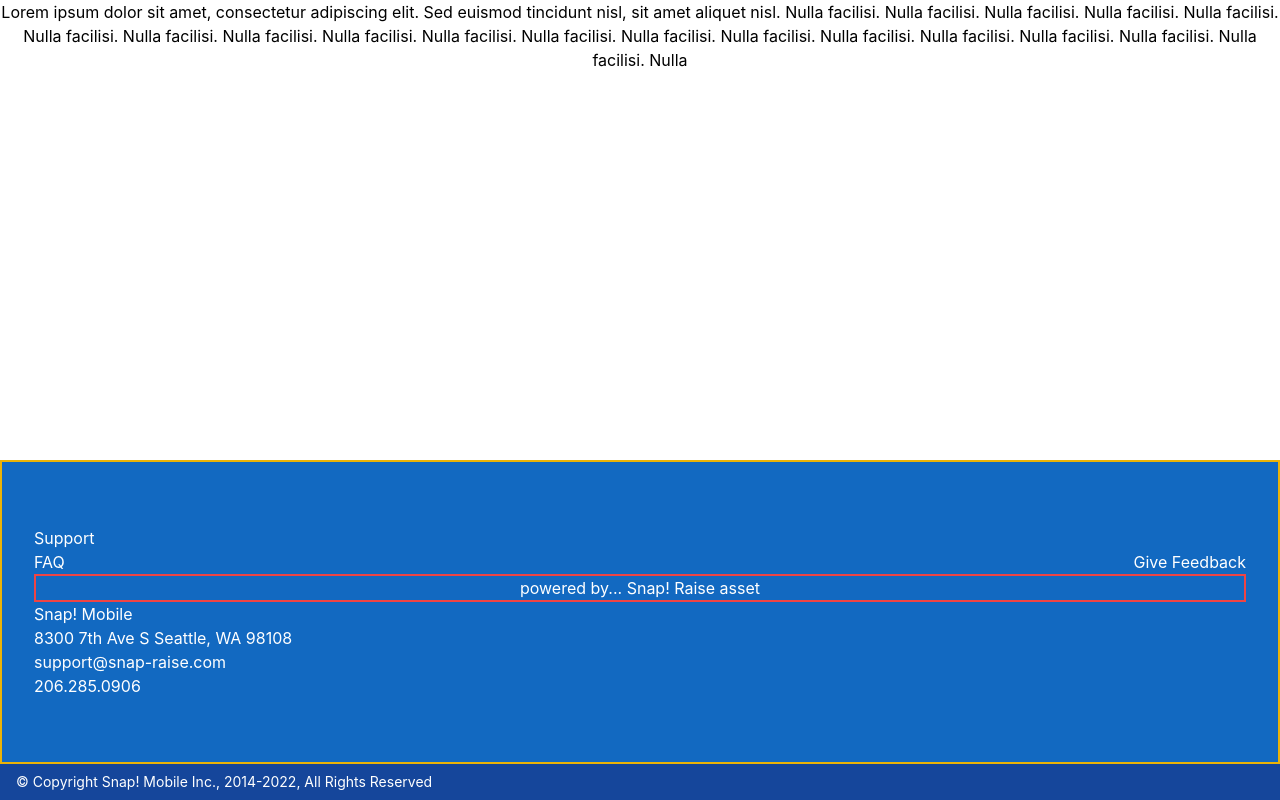
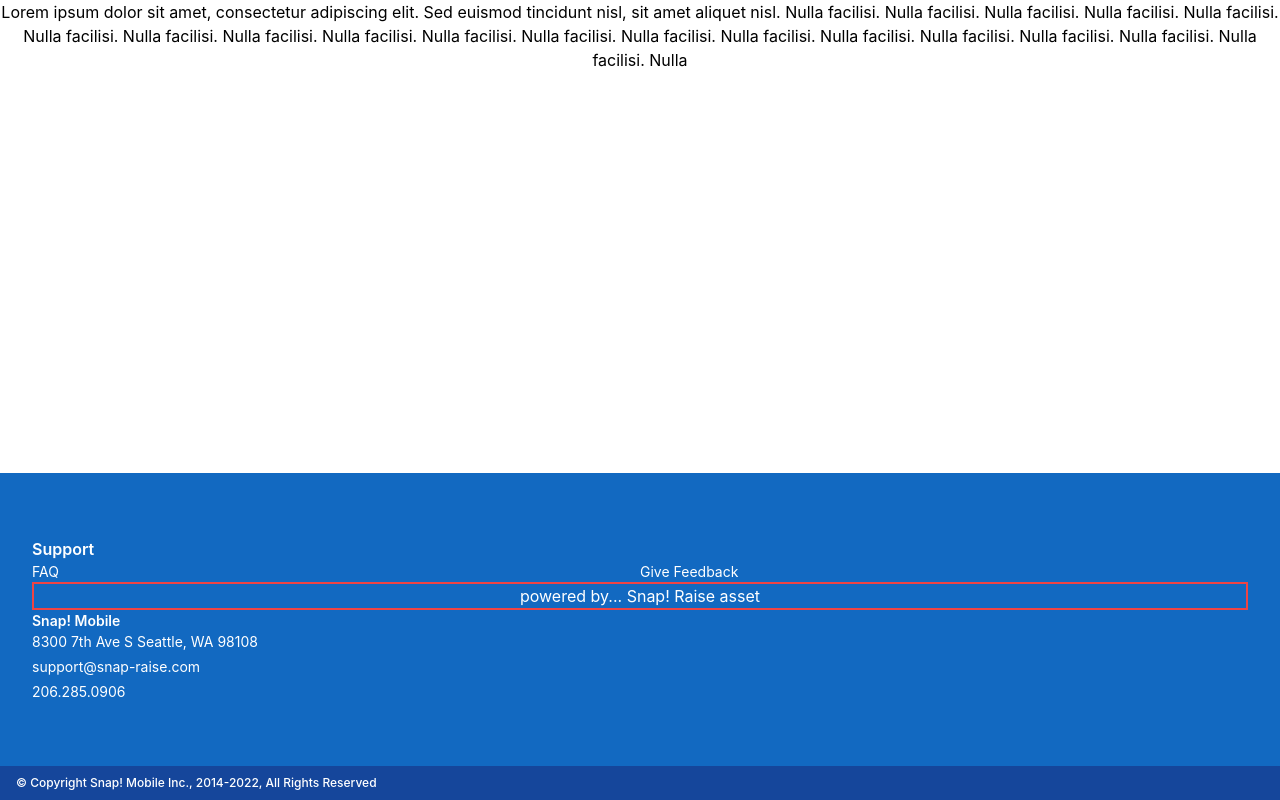
Before and after one commit to jsextonprofessional/donors-sandbox, a React (Create React App) app: page / in a window 1280 px wide. Built offline with nearby package versions, Linux system fonts and the light colour scheme.

Commit message:
Styled 80% of footer.

```diff
--- a/src/components/Copyright.tsx
+++ b/src/components/Copyright.tsx
@@ -1,7 +1,7 @@
 export const Copyright = () => {
   return (
     <div className="bg-[#15469B] px-[16px] py-[8px]">
-      <p className="text-sm text-white text-left">
+      <p className="font-medium text-[12px] text-white text-left">
         &copy; Copyright Snap! Mobile Inc., 2014-2022, All Rights Reserved
       </p>
     </div>
--- a/src/components/Footer.tsx
+++ b/src/components/Footer.tsx
@@ -6,19 +6,21 @@ export const Footer = () => {
       <h2 id="footer-heading" className="sr-only">
         Footer
       </h2>
-      <div className="border-2 border-yellow-500 flex flex-col mx-auto max-w-7xl py-12 px-4 sm:px-6 lg:py-16 lg:px-8">
-        <h4 className="self-start">Support</h4>
-        <div className="flex justify-between">
-          <a href="">FAQ</a>
-          <a href="">Give Feedback</a>
+      <div className="flex flex-col px-[16px] py-[24px] sm:px-6 lg:py-16 lg:px-8">
+        <h4 className="font-semibold self-start text-[16px]">Support</h4>
+        <div className="grid grid-cols-2">
+          <a href="" className="justify-self-start text-[14px]">FAQ</a>
+          <a href="" className="justify-self-start text-[14px]">Give Feedback</a>
         </div>
         <div className="border-2 border-red-500">
           powered by... Snap! Raise asset
         </div>
-        <h5 className="self-start">Snap! Mobile</h5>
-        <p className="self-start">8300 7th Ave S Seattle, WA 98108</p>
-        <p className="self-start">support@snap-raise.com</p>
-        <p className="self-start">206.285.0906</p>
+        <div className="flex flex-col self-start text-[14px]">
+          <h5 className="self-start font-semibold">Snap! Mobile</h5>
+          <p>8300 7th Ave S Seattle, WA 98108</p>
+        </div>
+        <p className="my-1 self-start text-[14px]">support@snap-raise.com</p>
+        <p className="self-start text-[14px]">206.285.0906</p>
       </div>
       <Copyright />
     </footer>
```
